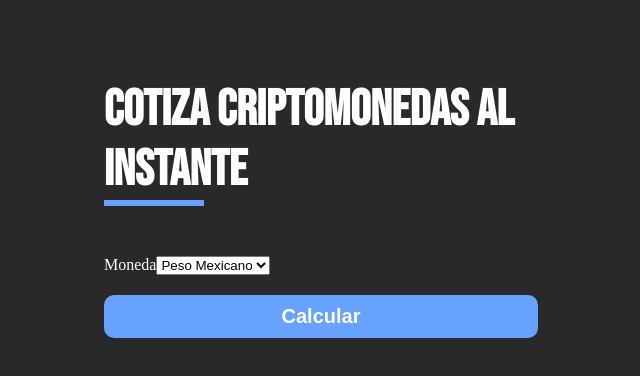
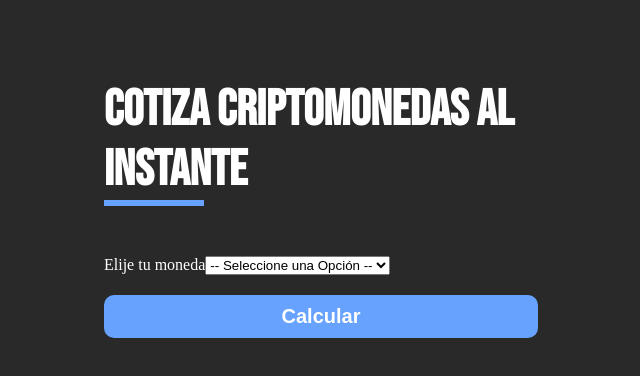
Before and after one commit to SebaGNH/cotizador-criptomonedas-react, a React (Create React App) app: page / in a window 1280 px wide. Shown: the top 376 px of the page, without its empty margins (86-726 px from the left). Built offline with nearby package versions, Linux system fonts and the light colour scheme; the HTML template or start-up script is replaced by a standard one.

Commit message:
se agregaron opciones a hook personalizado

```diff
--- a/src/Hooks/useMoneda.js
+++ b/src/Hooks/useMoneda.js
@@ -1,16 +1,21 @@
 import React,{useState} from 'react';
 
-const useMoneda = () => {//Esto es el state y otras operaciones
+//El String recibido lo usaremos como "label"
+const useMoneda = (labelString,stateInicial,opcionesMonedas) => {//Esto es el state y otras operaciones
   //State de nuestro custom Hook
   //Estado es la moneda que el usuario elija
-  const [estado, setEstado] = useState('');
+  //stateInicial es un string vacío '' recibido desde Formuario
+  const [estado, setEstado] = useState(stateInicial);
 
   const SeleccionarMonedas = () => { //Esto se mostrará en pantalla
     return (
       <>
-        <label htmlFor="">Moneda</label>
+        <label htmlFor="">{labelString}</label>
         <select name="" id="">
-          <option value="MXN">Peso Mexicano</option>
+          <option value="">-- Seleccione una Opción --</option>
+          {opcionesMonedas.map( moneda => (
+            <option key={moneda.codigo} value={moneda.codigo}>{moneda.nombre}</option>
+          ))}
         </select>
       </>
     );
--- a/src/components/Formulario.js
+++ b/src/components/Formulario.js
@@ -5,9 +5,21 @@ import useMoneda from '../Hooks/useMoneda.js';
 
 
 const Formulario = () => {
+
+  const opcionesMonedas = [
+    {codigo: 'USD', nombre: 'Dolar de Estados Unidos'},
+    {codigo: 'ARS', nombre: 'Peso Argentino'},
+    {codigo: 'MXN', nombre: 'Peso Mexicano'},
+    {codigo: 'GBP', nombre: 'Libra Exterlina'},
+    {codigo: 'EUR', nombre: 'Euro'}
+  ];
+
   //Utilizar useMoneda
   //Seleccionar es lo que se mostrará en pantalla
-  const [SeleccionarMonedas, estado, setEstado,] = useMoneda();
+  //Le pasamos valores por parámetros al hook
+  //Segundo parámetro un string vacío
+  const [SeleccionarMonedas, estado, setEstado,] = useMoneda('Elije tu moneda','',opcionesMonedas);
+
 
   return (
     <form action="">
```
